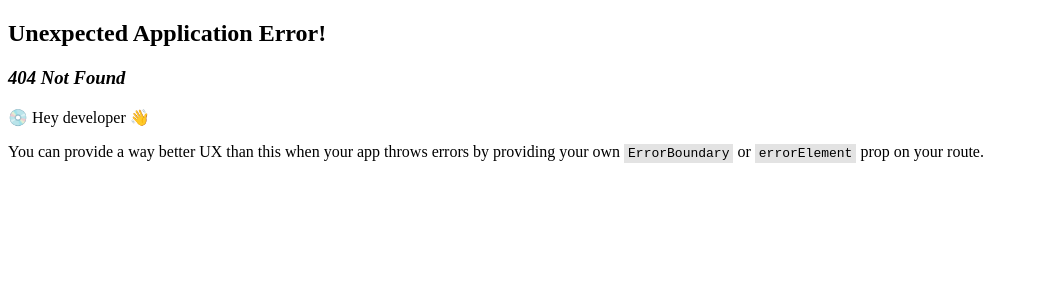
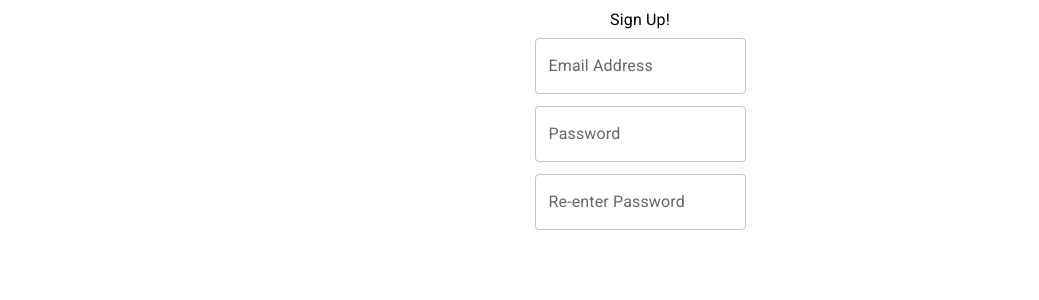
Before and after one commit to trevorphilbrick/my-news, a React (Vite) app: page /signup in a window 1280 px wide. Before the commit this address had no page. Shown: the top 300 px of the page, without its empty margins (0-1039 px from the left). Built offline with nearby package versions, Linux system fonts and the light colour scheme.

Commit message:
basic forms w no function

```diff
--- a/src/main.tsx
+++ b/src/main.tsx
@@ -9,6 +9,8 @@ import "@fontsource/roboto/700.css";
 import { createBrowserRouter, RouterProvider } from "react-router-dom";
 import Feed from "./components/Feed.tsx";
 import Welcome from "./components/Welcome.tsx";
+import SignUp from "./pages/SignIn.tsx";
+import Login from "./pages/login.tsx";
 
 const router = createBrowserRouter([
   {
@@ -17,6 +19,9 @@ const router = createBrowserRouter([
     children: [
       { path: "/", element: <Feed /> },
       { path: "welcome", element: <Welcome /> },
+      {path: "signup", element: <SignUp />},
+      {path: "login", element: <Login />}
+
     ],
   },
 ]);
--- /dev/null
+++ b/src/pages/Login.tsx
@@ -0,0 +1,35 @@
+import { Container, FormControl, Typography, Grid, InputLabel, OutlinedInput} from "@mui/material";
+
+function Login() {
+  return (
+    <Container >
+      <Grid container alignItems="center" direction='column'>
+      <Typography>Login to an existing account!</Typography>
+      <Grid container alignItems="center" direction='column'>
+      <Grid item style={{margin: 6}}>
+      <FormControl>
+        <InputLabel htmlFor="email-input">Email Address</InputLabel>
+        <OutlinedInput
+          id="email-input"
+          defaultValue=""
+          label="Email Address"
+        />
+      </FormControl>
+      </Grid>
+      <Grid item style={{margin: 6}}>
+      <FormControl>
+        <InputLabel htmlFor="email-input">Password</InputLabel>
+        <OutlinedInput
+          id="password-input"
+          defaultValue=""
+          label="Password"
+        />
+      </FormControl>
+      </Grid>
+      </Grid>
+     </Grid>
+    </Container>
+  );
+}
+
+export default Login;
--- /dev/null
+++ b/src/pages/SignIn.tsx
@@ -0,0 +1,45 @@
+import { Container, FormControl, Typography, Grid, InputLabel, OutlinedInput} from "@mui/material";
+
+function SignUp() {
+  return (
+    <Container >
+      <Grid container alignItems="center" direction='column'>
+      <Typography>Sign Up!</Typography>
+      <Grid container alignItems="center" direction='column'>
+      <Grid item style={{margin: 6}}>
+      <FormControl>
+        <InputLabel htmlFor="email-input">Email Address</InputLabel>
+        <OutlinedInput
+          id="email-input"
+          defaultValue=""
+          label="Email Address"
+        />
+      </FormControl>
+      </Grid>
+      <Grid item style={{margin: 6}}>
+      <FormControl>
+        <InputLabel htmlFor="email-input">Password</InputLabel>
+        <OutlinedInput
+          id="password-input"
+          defaultValue=""
+          label="Password"
+        />
+      </FormControl>
+      </Grid>
+      <Grid item style={{margin: 6}}>
+      <FormControl>
+        <InputLabel htmlFor="re-password-input">Re-enter Password</InputLabel>
+        <OutlinedInput
+          id="re-password-input"
+          defaultValue=""
+          label="Re-enter Password"
+        />
+      </FormControl>
+      </Grid>
+      </Grid>
+     </Grid>
+    </Container>
+  );
+}
+
+export default SignUp;
```
